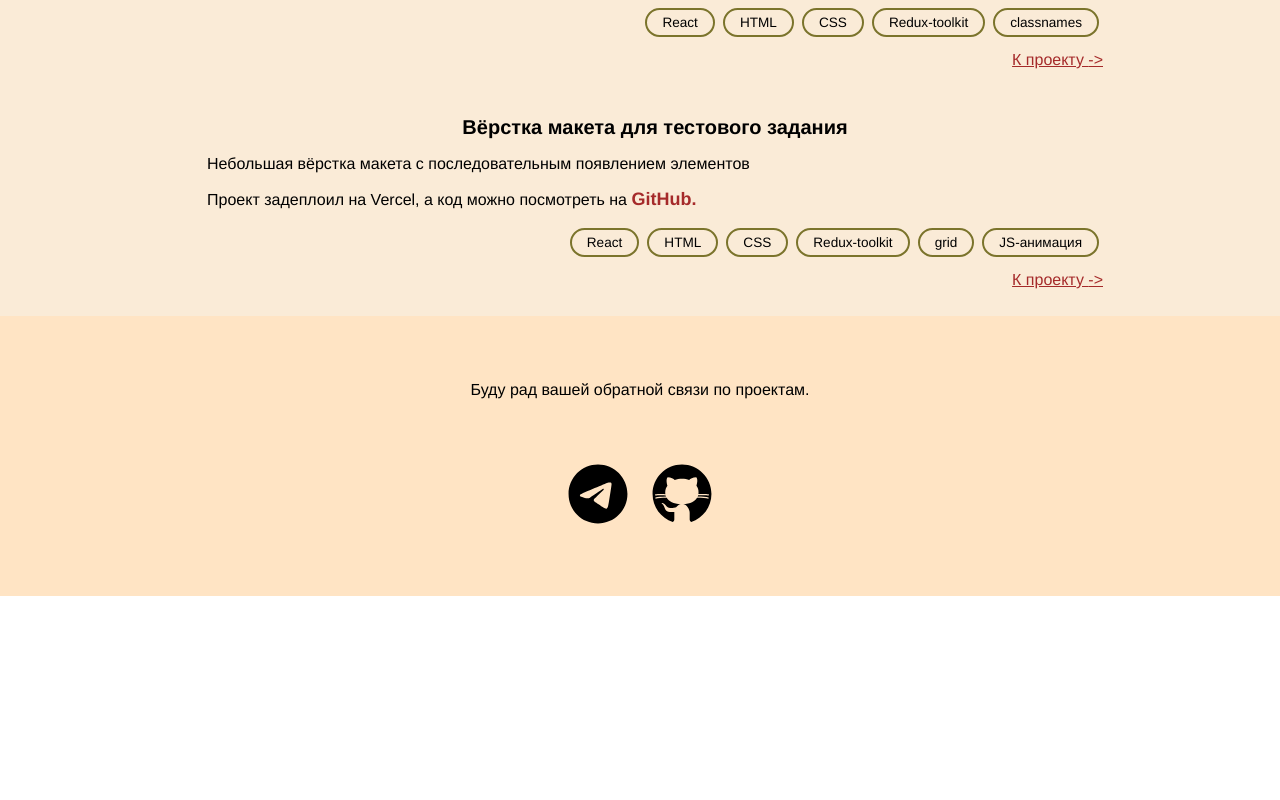
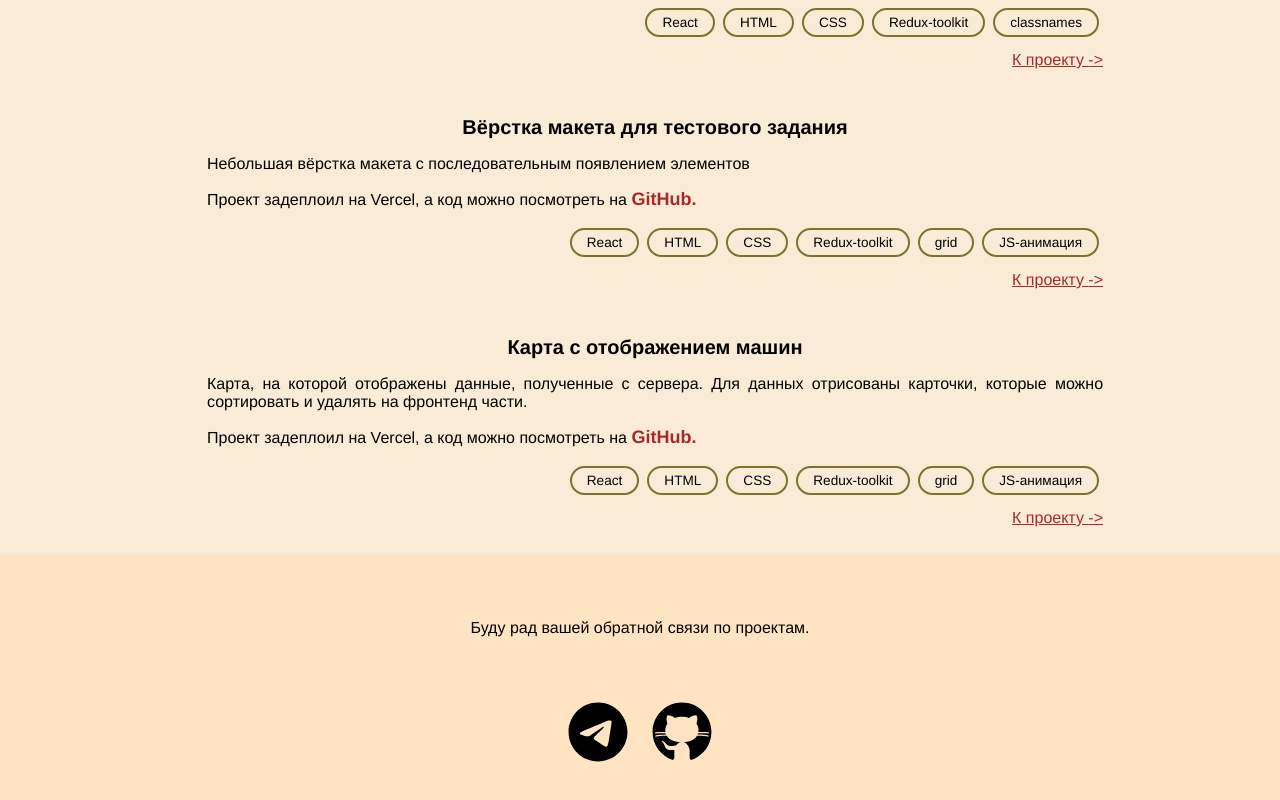
Before and after one commit to losevo/losevo.github.io, a React (Create React App) app in the folder frontend/: page / in a window 1280 px wide. Shown: the part 2373-3173 px from the top of the page. Before the commit the page ends 2969 px from the top, so only its background shows below. Built offline with nearby package versions, Linux system fonts and the light colour scheme.

Commit message:
add info about new project

```diff
--- a/frontend/src/elements/ChangeLog.css
+++ b/frontend/src/elements/ChangeLog.css
@@ -1,6 +1,7 @@
 .changelog {
     min-height: 95vh;
     background-color:aliceblue;
+    padding-bottom: 100px;
 }
 
 .changelog h3 {
@@ -20,7 +21,7 @@
     display: flex;
     flex-direction: column;
     width: 75vw;
-    height: 95vh;
+    min-height: 95vh;
     margin: 0 auto;
 }
 
--- a/frontend/src/features/changelog.js
+++ b/frontend/src/features/changelog.js
@@ -107,6 +107,17 @@ const changelog = [
       },
     ],
   },
+  {
+    date: new Date(2024, 3, 25),
+    changes: [
+      {
+        page: "Тестовое",
+        description:
+          "Сделал второе тестовое, где надо получить данные с сервера, сделать по ним карточки с возможностью сортировки и удаления на фронтенд части, а также отображением этих данных на карте.",
+        link: "https://test-glonassgps.vercel.app/",
+      },
+    ],
+  },
 ];
 
 export default changelog;
--- a/frontend/src/features/projects.js
+++ b/frontend/src/features/projects.js
@@ -50,6 +50,18 @@ const projects = [
       linkToProject: "https://test-first-flame.vercel.app/",
     },
   },
+  {
+    name: "Карта с отображением машин",
+    description: [
+      `Карта, на которой отображены данные, полученные с сервера. Для данных отрисованы карточки, которые можно сортировать и удалять на фронтенд части.`,
+      `Проект задеплоил на Vercel, а код можно посмотреть на GitHub.`
+    ],
+    technologies: ["React", "HTML", "CSS", "Redux-toolkit", "grid", "JS-анимация"],
+    links: {
+      linkToGithub: 'https://github.com/losevo/test_glonassgps',
+      linkToProject: "https://test-glonassgps.vercel.app/",
+    },
+  },
 ];
 
 export default projects;
```
